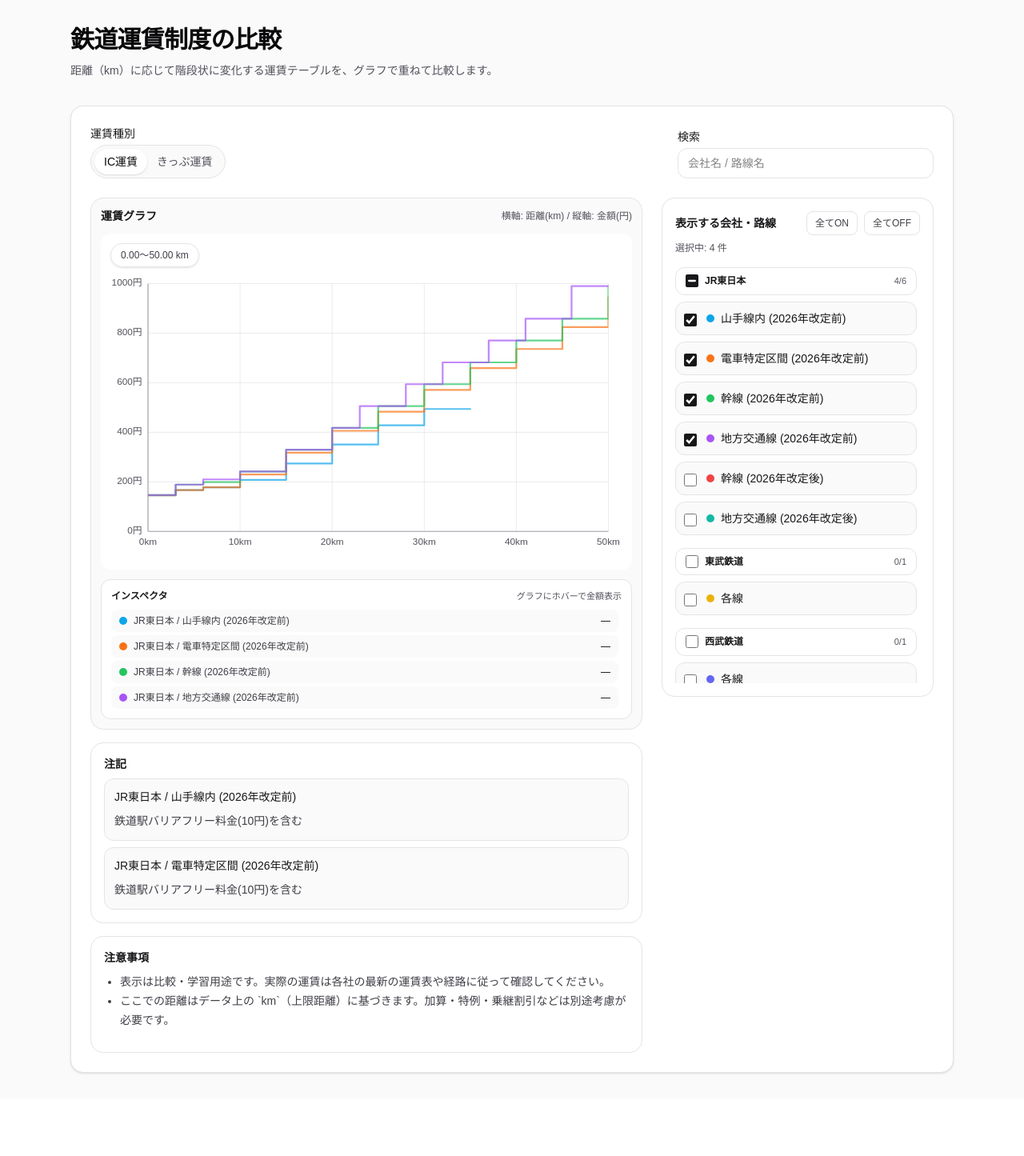
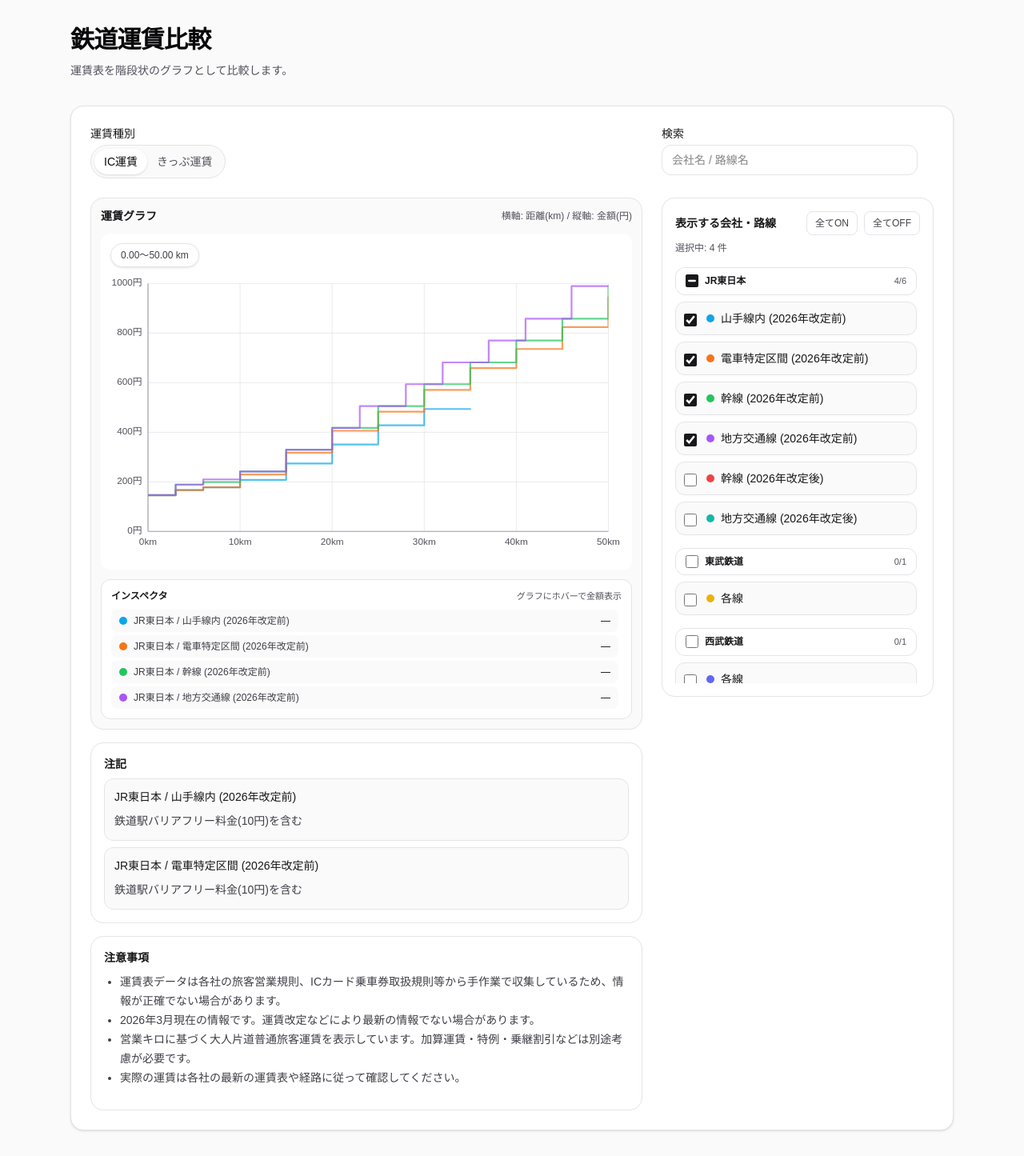
Before and after one commit to Teinishi/railway-fare-comparison, a Next.js app: page / in a window 1280 px wide. Shown: the whole page at 80% size. Before the commit the page ends 1373 px from the top, so only its background shows below. Built offline with nearby package versions, Linux system fonts and the light colour scheme.

Commit message:
テキストを変更

```diff
--- a/app/layout.tsx
+++ b/app/layout.tsx
@@ -4,7 +4,7 @@ import "./globals.css";
 export const metadata: Metadata = {
   title: "鉄道運賃制度の比較",
   description:
-    "鉄道各社の距離別運賃テーブル（IC/きっぷ）を、グラフで比較できるインタラクティブなアプリ。",
+    "鉄道各社の距離別運賃テーブル（IC/きっぷ）を、インタラクティブにグラフで比較できるアプリ。",
 };
 
 export default function RootLayout({
--- a/app/page.tsx
+++ b/app/page.tsx
@@ -6,10 +6,10 @@ export default function Home() {
       <main className="mx-auto w-full max-w-6xl px-4 py-8 sm:px-6">
         <div className="mb-8 flex flex-col gap-2">
           <h1 className="text-2xl font-semibold tracking-tight sm:text-3xl">
-            鉄道運賃制度の比較
+            鉄道運賃比較
           </h1>
           <p className="max-w-3xl text-sm leading-6 text-zinc-600">
-            距離（km）に応じて階段状に変化する運賃テーブルを、グラフで重ねて比較します。
+            運賃表を階段状のグラフとして比較します。
           </p>
         </div>
 
--- a/app/ui/ChartInspector.tsx
+++ b/app/ui/ChartInspector.tsx
@@ -1,5 +1,6 @@
 type Props = {
   message: string;
+  noValuesMessage: string;
   hoverValues: {
     id: string;
     label: string;
@@ -8,7 +9,7 @@ type Props = {
   }[]
 };
 
-export default function ChartInspector({ message, hoverValues }: Props) {
+export default function ChartInspector({ message, noValuesMessage, hoverValues }: Props) {
   return (
       <div className="rounded-xl border border-zinc-200 bg-white p-3">
       <div className="mb-2 flex items-center justify-between gap-3">
@@ -37,7 +38,7 @@ export default function ChartInspector({ message, hoverValues }: Props) {
         ))}
         {hoverValues.length === 0 ? (
           <div className="text-xs text-zinc-600">
-            表示する路線を選択してください
+            {noValuesMessage}
           </div>
         ) : null}
       </div>
--- a/app/ui/FareComparison.tsx
+++ b/app/ui/FareComparison.tsx
@@ -265,10 +265,16 @@ export default function FareComparison() {
               </div>
             <ul className="mb-3 list-disc pl-5 text-sm leading-6 text-zinc-700">
               <li>
-                表示は比較・学習用途です。実際の運賃は各社の最新の運賃表や経路に従って確認してください。
+                運賃表データは各社の旅客営業規則、ICカード乗車券取扱規則等から手作業で収集しているため、情報が正確でない場合があります。
               </li>
               <li>
-                ここでの距離はデータ上の `km`（上限距離）に基づきます。加算・特例・乗継割引などは別途考慮が必要です。
+                2026年3月現在の情報です。運賃改定などにより最新の情報でない場合があります。
+              </li>
+              <li>
+                営業キロに基づく大人片道普通旅客運賃を表示しています。加算運賃・特例・乗継割引などは別途考慮が必要です。
+              </li>
+              <li>
+                実際の運賃は各社の最新の運賃表や経路に従って確認してください。
               </li>
             </ul>
           </div>
--- a/app/ui/FareControls.tsx
+++ b/app/ui/FareControls.tsx
@@ -14,7 +14,7 @@ export default function FareControls({
   onChangeFilterText: (next: string) => void;
 }) {
   return (
-    <div className="flex flex-col gap-3 sm:flex-row sm:items-end sm:justify-between">
+    <div className="grid gap-6 lg:grid-cols-[1fr_340px]">
       <div className="flex flex-col gap-1">
         <div className="text-sm font-medium text-zinc-900">運賃種別</div>
         <div className="inline-flex w-fit rounded-full border border-zinc-200 bg-zinc-50 p-1">
--- a/app/ui/StepFareChart.tsx
+++ b/app/ui/StepFareChart.tsx
@@ -562,7 +562,11 @@ export default function StepFareChart({ fareKind, series }: Props) {
         ) : null}
       </div>
 
-      <ChartInspector message={hoverKm === null ? "グラフにホバーで金額表示" : `${hoverKm.toFixed(2)} km`} hoverValues={hoverValues}/>
+      <ChartInspector
+        message={hoverKm === null ? "グラフにホバーで金額表示" : `${hoverKm.toFixed(2)} km`}
+        hoverValues={hoverValues}
+        noValuesMessage="表示する路線を選択してください"
+      />
     </div>
   );
 }
```
